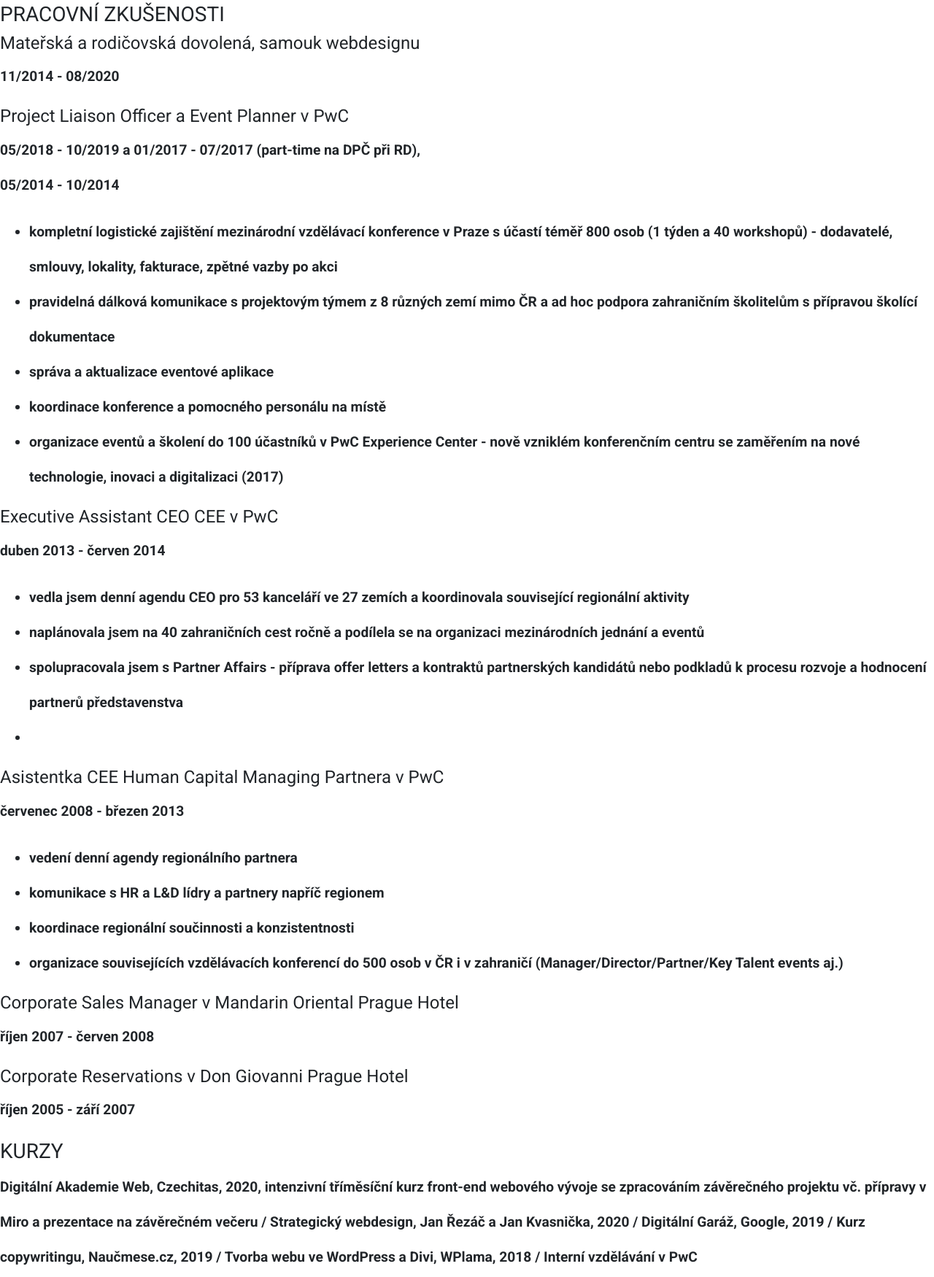
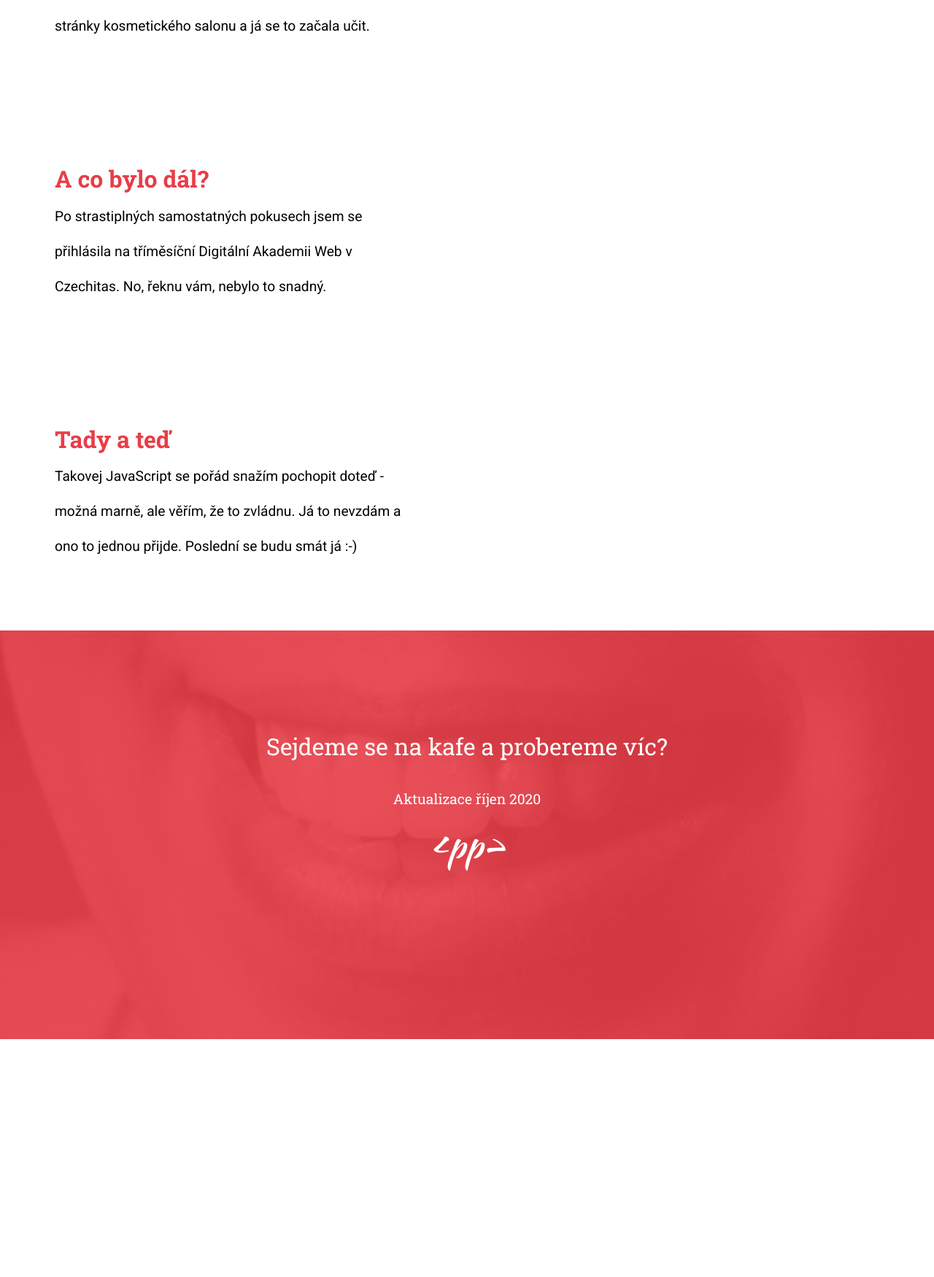
Before and after one commit to petrapavlis/petra-pavlisova, a plain HTML site: page index.html in a window 1280 px wide. Shown: the part 1005-2755 px from the top of the page at 73% size. After the commit the page ends 2429 px from the top, so only its background shows below. Drawn offline with nearby package versions, Linux system fonts and the light colour scheme; a web font is replaced by a local one.

Commit message:
more html and css development

```diff
--- a/index.html
+++ b/index.html
@@ -22,9 +22,9 @@
     <!-- CSS styly -->
     <link rel="stylesheet" href="style.css" />
 
-    <!-- Google Font: Roboto, Roboto Slab, Raleway Dots -->
+    <!-- Google Font: Roboto, Roboto Slab -->
     <link
-      href="https://fonts.googleapis.com/css2?family=Raleway+Dots&family=Roboto+Slab:wght@400;700&family=Roboto:wght@400;700&display=swap"
+      href="https://fonts.googleapis.com/css2?family=Roboto+Slab:wght@400;700&family=Roboto:wght@400;700&display=swap"
       rel="stylesheet"
     />
 
@@ -42,7 +42,11 @@
         <div class="my-logo">&lt;pp&gt;</div>
         <div class="main-menu">
           <ul>
-            <li><a href="#omne">About</a></li>
+            <li><a href="#omne">Taková šikovná cérečka</a></li>
+            <li>
+              <a href="https://www.linkedin.com/in/petra-pavlis/">LinkedIn</a>
+            </li>
+            <li><a href="https://github.com/petrapavlis">GitHub</a></li>
             <li><a href="#kontakt">Contact</a></li>
           </ul>
         </div>
@@ -60,158 +64,41 @@
     </header>
 
     <main>
+      <section class="main-text">
+        <h2>Jak to začalo</h2>
+        <p>
+          Byla jsem takhle na rodičovské a měla pocit, že totálně zblbnu.
+          Jednoho dne přišla kámoška, že potřebuje stránky kosmetického salonu a
+          já se to začala učit.
+        </p>
+      </section>
 
-        <div class="links">
-          <ul>
-            <li>
-              <a href="https://www.linkedin.com/in/petra-pavlis/">LinkedIn</a>
-            </li>
-            <li><a href="https://github.com/petrapavlis">GitHub</a></li>
-            <li>
-              <a href="mailto:petra.pavlis@gmail.com">petra.pavlis@gmail.com</a>
-            </li>
-            <li>+420 606 559 022</li>
-          </ul>
-        </div>
-      </header>
+      <section class="main-text">
+        <h2>A co bylo dál?</h2>
+        <p>
+          Po strastiplných samostatných pokusech jsem se přihlásila na
+          tříměsíční Digitální Akademii Web v Czechitas. No, řeknu vám, nebylo
+          to snadný.
+        </p>
+      </section>
 
-      <!-- pracovní zkušenosti-->
-      <div class="right">
-        <h3>Pracovní zkušenosti</h3>
-        <div>
-          <h4>Mateřská a rodičovská dovolená, samouk webdesignu</h4>
-          <p>11/2014 - 08/2020</p>
-        </div>
-
-        <div>
-          <h4>Project Liaison Officer a Event Planner v PwC</h4>
-          <p>
-            05/2018 - 10/2019 a 01/2017 - 07/2017 (part-time na DPČ při RD),<br />
-            05/2014 - 10/2014
-          </p>
-          <ul>
-            <li>
-              kompletní logistické zajištění mezinárodní vzdělávací konference v
-              Praze s účastí téměř 800 osob (1 týden a 40 workshopů) -
-              dodavatelé, smlouvy, lokality, fakturace, zpětné vazby po akci
-            </li>
-            <li>
-              pravidelná dálková komunikace s projektovým týmem z 8 různých zemí
-              mimo ČR a ad hoc podpora zahraničním školitelům s přípravou
-              školící dokumentace
-            </li>
-            <li>správa a aktualizace eventové aplikace</li>
-            <li>koordinace konference a pomocného personálu na místě</li>
-            <li>
-              organizace eventů a školení do 100 účastníků v PwC Experience
-              Center - nově vzniklém konferenčním centru se zaměřením na nové
-              technologie, inovaci a digitalizaci (2017)
-            </li>
-          </ul>
-        </div>
-
-        <div>
-          <h4>Executive Assistant CEO CEE v PwC</h4>
-          <p>duben 2013 - červen 2014</p>
-          <ul>
-            <li>
-              vedla jsem denní agendu CEO pro 53 kanceláří ve 27 zemích a
-              koordinovala související regionální aktivity
-            </li>
-            <li>
-              naplánovala jsem na 40 zahraničních cest ročně a podílela se na
-              organizaci mezinárodních jednání a eventů
-            </li>
-            <li>
-              spolupracovala jsem s Partner Affairs - příprava offer letters a
-              kontraktů partnerských kandidátů nebo podkladů k procesu rozvoje a
-              hodnocení partnerů představenstva
-            </li>
-            <li></li>
-          </ul>
-        </div>
-
-        <div>
-          <h4>Asistentka CEE Human Capital Managing Partnera v PwC</h4>
-          <p>červenec 2008 - březen 2013</p>
-          <ul>
-            <li>vedení denní agendy regionálního partnera</li>
-            <li>komunikace s HR a L&D lídry a partnery napříč regionem</li>
-            <li>koordinace regionální součinnosti a konzistentnosti</li>
-            <li>
-              organizace souvisejících vzdělávacích konferencí do 500 osob v ČR
-              i v zahraničí (Manager/Director/Partner/Key Talent events aj.)
-            </li>
-          </ul>
-        </div>
-
-        <div>
-          <h4>Corporate Sales Manager v Mandarin Oriental Prague Hotel</h4>
-          <p>říjen 2007 - červen 2008</p>
-        </div>
-
-        <div>
-          <h4>Corporate Reservations v Don Giovanni Prague Hotel</h4>
-          <p>říjen 2005 - září 2007</p>
-        </div>
-      </div>
-
-      <div class="left">
-        <!-- kurzy -->
-        <div>
-          <h3>Kurzy</h3>
-          <p>
-            Digitální Akademie Web, Czechitas, 2020, intenzivní tříměsíční kurz
-            front-end webového vývoje se zpracováním závěrečného projektu vč.
-            přípravy v Miro a prezentace na závěrečném večeru / Strategický
-            webdesign, Jan Řezáč a Jan Kvasnička, 2020 / Digitální Garáž,
-            Google, 2019 / Kurz copywritingu, Naučmese.cz, 2019 / Tvorba webu ve
-            WordPress a Divi, WPlama, 2018 / Interní vzdělávání v PwC
-          </p>
-        </div>
-
-        <!-- počítač -->
-        <div>
-          <h3>Počítač</h3>
-          <p>
-            Junior úroveň Visual Studio Code, HTML, CSS, JavaScript, Bootstrap,
-            Vue, Webpack, NPM, Github, Miro, základy Figma / Wordpress a Divi /
-            základy Google Analytics / uživatel Mac OS, Keynote, MS Windows, MS
-            Office, G Suite, Lotus Notes / Slack, Zoom, Webex, Google Hangouts
-          </p>
-        </div>
-
-        <!-- jazyky -->
-        <div>
-          <h3>Jazyky</h3>
-          <p>
-            Rodilá čeština / plynulá angličtina / pasivní základy italštiny,
-            španělštiny (maturita) a němčiny
-          </p>
-        </div>
-
-        <!-- vzdělání -->
-        <div>
-          <h3>Vzdělání</h3>
-          <p>
-            Bakalář v oboru Mezinárodní vztahy a diplomacie, Vysoká škola
-            mezinárodních a veřejných vztahů, Praha, 2005 <br />Maturita v oboru
-            Hotelnictví a turismus, Střední hotelová škola, Praha, 2002
-          </p>
-        </div>
-
-        <!-- hobby -->
-        <div>
-          <h3>Hobby</h3>
-          <p>Lyžování, hory a sníh / cestování, kempování a pobyt v přírodě</p>
-        </div>
-      </div>
+      <section class="main-text">
+        <h2>Tady a teď</h2>
+        <p>
+          Takovej JavaScript se pořád snažím pochopit doteď - možná marně, ale
+          věřím, že to zvládnu. Já to nevzdám a ono to jednou přijde. Poslední
+          se budu smát já :-)
+        </p>
+      </section>
     </main>
 
-    <!-- FOOTER -->
-    <footer>
-      <div><p>Pozvěte mě na ☕️ a řekneme si víc 😉</p></div>
-      <div><p>aktualizace srpen 2020</p></div>
+    <!-- Footer -->
+    <footer class="my-footer">
+      <section class="footer-text">
+        <h2>Sejdeme se na kafe a probereme víc?</h2>
+        <p>Aktualizace říjen 2020</p>
+        <div class="my-logo">&lt;pp&gt;</div>
+      </section>
     </footer>
 
     <!-- Optional JavaScript -->
--- a/style.css
+++ b/style.css
@@ -1,7 +1,6 @@
 /*
 font-family: 'Roboto', sans-serif;
 font-family: 'Roboto Slab', serif;
-font-family: 'Raleway Dots', cursive;
 font-family: "Kaushan Script", cursive;
 */
 
@@ -18,7 +17,6 @@
 body {
   font-family: "Roboto", sans-serif;
   font-size: 1.2rem;
-  font-weight: bold;
   line-height: 3rem;
   max-width: 1600px;
   margin: 0;
@@ -36,7 +34,7 @@
       rgba(232, 61, 71, 0.9)
     ),
     url("images/petra_pavlisova.jpg");
-  background-position: top right;
+  background-position: top center;
   background-repeat: no-repeat;
   background-size: cover;
   padding: 10px 20px;
@@ -46,6 +44,7 @@
 .my-nav {
   display: flex;
   justify-content: space-between;
+  font-weight: bold;
 }
 
 .my-logo {
@@ -61,13 +60,17 @@
 }
 
 .main-menu li {
-  padding: 0 0.5rem;
   padding: 0px 20px;
 }
 
 .main-menu a {
   text-decoration: none;
   color: white;
+  padding-bottom: 10px;
+}
+
+.main-menu a:hover {
+  border-bottom: solid white 3px;
 }
 
 /* ----- Intro ----- */
@@ -95,8 +98,43 @@
   background-color: rgba(255, 255, 255, 0.3);
 }
 
-/* ----- Content ----- */
+/* ----- Main ----- */
+main {
+  font-family: "Roboto", sans-serif;
+  color: black;
+}
 
-h3 {
-  text-transform: uppercase;
+main h2 {
+  font-family: "Roboto Slab", serif;
+  font-weight: bold;
+  color: #e83d47;
 }
+
+main section {
+  max-width: 50%;
+  padding: 75px;
+}
+
+/* ----- Footer ----- */
+.my-footer {
+  font-family: "Roboto Slab", serif;
+  text-align: center;
+  height: 70vh;
+  width: 100vw;
+  background: #e83d47;
+  color: white;
+  overflow: hidden;
+  background: -webkit-linear-gradient(
+      rgba(232, 61, 71, 0.9),
+      rgba(232, 61, 71, 0.9)
+    ),
+    url("images/petra_pavlisova_footer.jpg");
+  background-position: top center;
+  background-repeat: no-repeat;
+  background-size: cover;
+  padding-top: 140px;
+}
+
+.my-footer h2 {
+  padding-bottom: 20px;
+}
```
Also changed, not shown: images/petra_pavlisova_footer.jpg (added).
